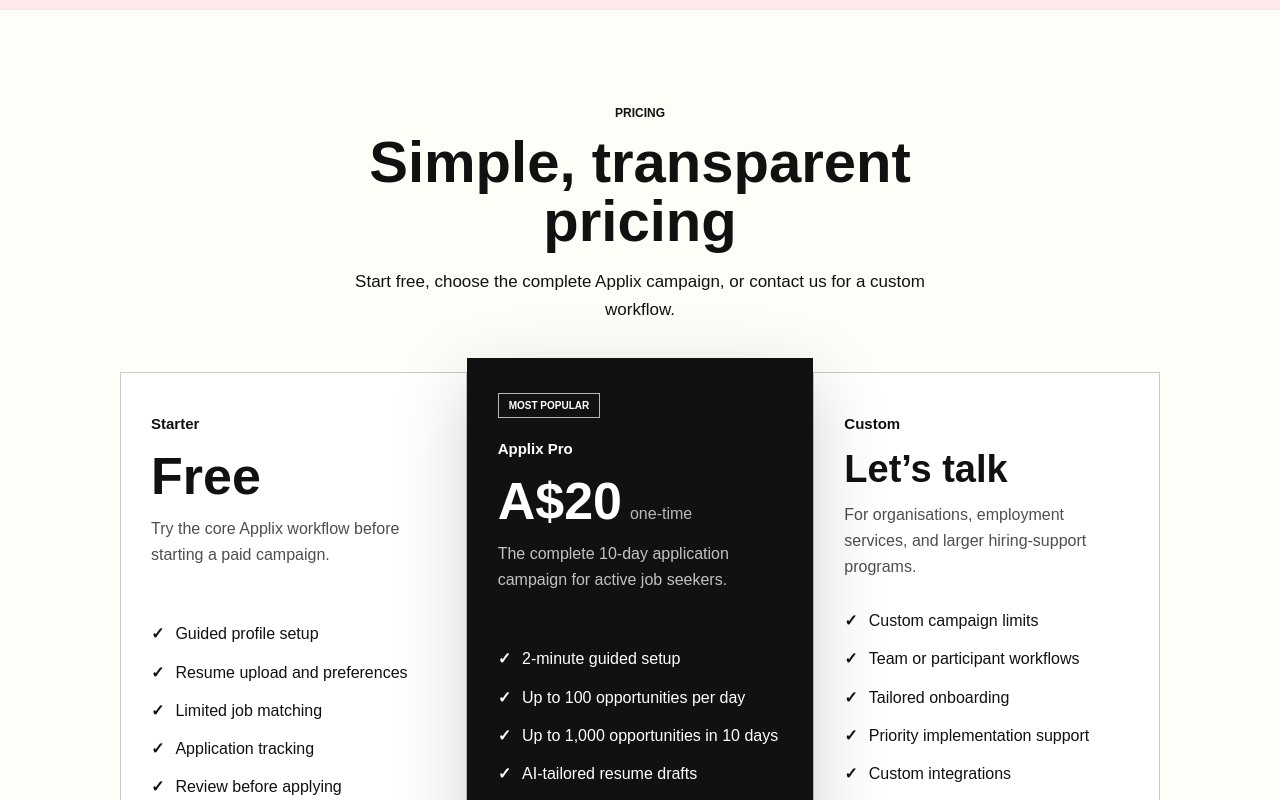
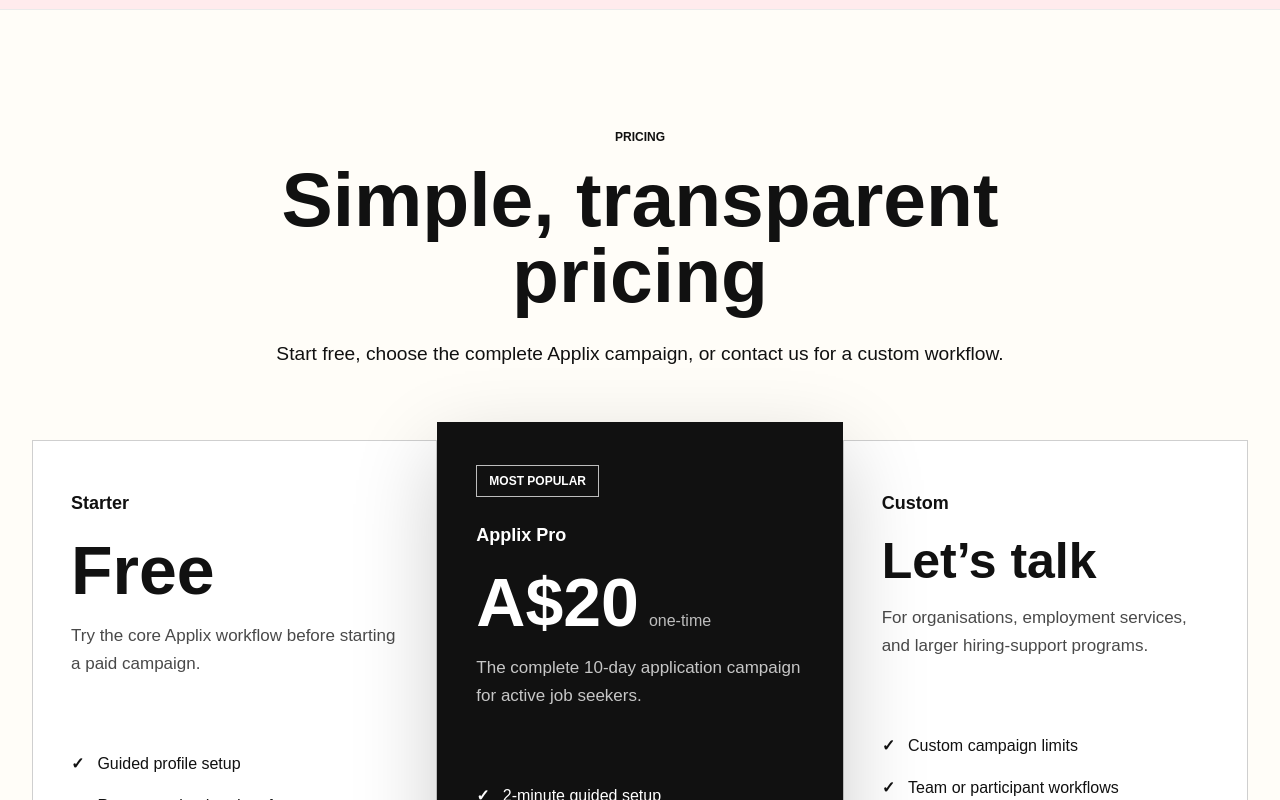
Before and after one commit to Calsie-ai/Calsie, a Next.js app in the folder frontend/: page / in a window 1280 px wide. Shown: the part 4420-5220 px from the top of the page. Built offline with nearby package versions, Linux system fonts and the light colour scheme.

Commit message:
Scale pricing section to match landing page

```diff
--- a/frontend/app/components/PricingSection.tsx
+++ b/frontend/app/components/PricingSection.tsx
@@ -50,8 +50,6 @@ const plans = [
   },
 ];
 
-const applixFont = "Arial, Helvetica, sans-serif";
-
 export default function PricingSection() {
   return (
     <section
@@ -60,22 +58,16 @@ export default function PricingSection() {
       style={{
         background: "#fffdf8",
         color: "#111111",
-        padding: "96px 20px 112px",
+        padding: "120px 32px 132px",
         scrollMarginTop: "88px",
-        fontFamily: applixFont,
+        fontFamily: "inherit",
       }}
     >
-      <div style={{ width: "min(1120px, 100%)", margin: "0 auto" }}>
-        <header style={{ textAlign: "center", maxWidth: "720px", margin: "0 auto 48px" }}>
+      <div style={{ width: "min(1380px, 100%)", margin: "0 auto" }}>
+        <header style={{ textAlign: "center", maxWidth: "900px", margin: "0 auto 70px" }}>
           <p
-            style={{
-              margin: "0 0 12px",
-              fontSize: "12px",
-              fontWeight: 800,
-              letterSpacing: "0.16em",
-              textTransform: "uppercase",
-              fontFamily: applixFont,
-            }}
+            className="applix-eyebrow"
+            style={{ margin: "0 0 18px", color: "#111111" }}
           >
             Pricing
           </p>
@@ -83,23 +75,22 @@ export default function PricingSection() {
             id="pricing-title"
             style={{
               margin: 0,
-              fontSize: "clamp(36px, 5vw, 58px)",
-              lineHeight: 1.02,
+              fontSize: "clamp(52px, 6vw, 82px)",
+              lineHeight: 0.98,
               fontWeight: 800,
-              letterSpacing: "-0.045em",
-              fontFamily: applixFont,
+              letterSpacing: "-0.055em",
+              fontFamily: "inherit",
             }}
           >
             Simple, transparent pricing
           </h2>
           <p
             style={{
-              margin: "18px auto 0",
-              maxWidth: "620px",
-              fontSize: "17px",
-              lineHeight: 1.65,
+              margin: "26px auto 0",
+              maxWidth: "760px",
+              fontSize: "clamp(18px, 1.5vw, 22px)",
+              lineHeight: 1.6,
               color: "#555",
-              fontFamily: applixFont,
             }}
           >
             Start free, choose the complete Applix campaign, or contact us for a custom workflow.
@@ -109,9 +100,9 @@ export default function PricingSection() {
         <div
           style={{
             display: "grid",
-            gridTemplateColumns: "repeat(auto-fit, minmax(270px, 1fr))",
+            gridTemplateColumns: "repeat(auto-fit, minmax(320px, 1fr))",
             alignItems: "stretch",
-            maxWidth: "1040px",
+            maxWidth: "1280px",
             margin: "0 auto",
           }}
         >
@@ -122,55 +113,59 @@ export default function PricingSection() {
                 position: "relative",
                 display: "flex",
                 flexDirection: "column",
-                minHeight: "590px",
-                padding: plan.featured ? "34px 30px 30px" : "42px 30px 30px",
-                border: plan.featured ? "1px solid #111" : "1px solid rgba(17,17,17,0.22)",
+                minHeight: "690px",
+                padding: plan.featured ? "42px 38px 38px" : "52px 38px 38px",
+                border: plan.featured ? "1px solid #111111" : "1px solid rgba(17,17,17,0.2)",
                 background: plan.featured ? "#111111" : "#ffffff",
                 color: plan.featured ? "#ffffff" : "#111111",
-                transform: plan.featured ? "translateY(-14px)" : "none",
-                boxShadow: plan.featured ? "0 24px 70px rgba(0,0,0,0.18)" : "none",
+                transform: plan.featured ? "translateY(-18px)" : "none",
+                boxShadow: plan.featured ? "0 30px 80px rgba(0,0,0,0.2)" : "none",
                 zIndex: plan.featured ? 2 : 1,
-                fontFamily: applixFont,
+                fontFamily: "inherit",
               }}
             >
               {plan.featured ? (
                 <span
                   style={{
                     alignSelf: "flex-start",
-                    marginBottom: "22px",
-                    padding: "6px 10px",
-                    border: "1px solid rgba(255,255,255,0.7)",
-                    fontSize: "10px",
+                    marginBottom: "28px",
+                    padding: "8px 12px",
+                    border: "1px solid rgba(255,255,255,0.72)",
+                    fontSize: "12px",
                     fontWeight: 800,
                     letterSpacing: "0.14em",
                     textTransform: "uppercase",
-                    fontFamily: applixFont,
                   }}
                 >
                   Most popular
                 </span>
               ) : null}
 
-              <p style={{ margin: 0, fontSize: "15px", fontWeight: 700, fontFamily: applixFont }}>{plan.name}</p>
-              <div style={{ display: "flex", alignItems: "baseline", gap: "8px", margin: "18px 0 14px" }}>
+              <p style={{ margin: 0, fontSize: "18px", fontWeight: 800 }}>{plan.name}</p>
+              <div style={{ display: "flex", alignItems: "baseline", gap: "10px", margin: "22px 0 18px" }}>
                 <strong
                   style={{
-                    fontSize: plan.price.length > 7 ? "38px" : "52px",
+                    fontSize: plan.price.length > 7 ? "50px" : "68px",
                     lineHeight: 1,
                     fontWeight: 800,
-                    letterSpacing: "-0.04em",
-                    fontFamily: applixFont,
+                    letterSpacing: "-0.05em",
                   }}
                 >
                   {plan.price}
                 </strong>
-                {plan.suffix ? <span style={{ opacity: 0.7, fontFamily: applixFont }}>{plan.suffix}</span> : null}
+                {plan.suffix ? <span style={{ opacity: 0.72, fontSize: "16px" }}>{plan.suffix}</span> : null}
               </div>
-              <p style={{ margin: 0, minHeight: "76px", lineHeight: 1.6, opacity: 0.74, fontFamily: applixFont }}>{plan.note}</p>
 
-              <div style={{ display: "grid", gap: "15px", margin: "30px 0" }}>
+              <p style={{ margin: 0, minHeight: "92px", fontSize: "17px", lineHeight: 1.65, opacity: 0.76 }}>
+                {plan.note}
+              </p>
+
+              <div style={{ display: "grid", gap: "18px", margin: "38px 0" }}>
                 {plan.features.map((feature) => (
-                  <div key={feature} style={{ display: "flex", gap: "11px", alignItems: "flex-start", lineHeight: 1.45, fontFamily: applixFont }}>
+                  <div
+                    key={feature}
+                    style={{ display: "flex", gap: "13px", alignItems: "flex-start", fontSize: "16px", lineHeight: 1.5 }}
+                  >
                     <span aria-hidden="true" style={{ fontWeight: 900 }}>✓</span>
                     <span>{feature}</span>
                   </div>
@@ -181,20 +176,19 @@ export default function PricingSection() {
                 href={plan.href}
                 style={{
                   marginTop: "auto",
-                  minHeight: "50px",
+                  minHeight: "58px",
                   display: "inline-flex",
                   alignItems: "center",
                   justifyContent: "center",
-                  padding: "0 18px",
+                  padding: "0 22px",
                   border: plan.featured ? "1px solid #ffffff" : "1px solid #111111",
                   background: plan.featured ? "#ffffff" : "#111111",
                   color: plan.featured ? "#111111" : "#ffffff",
                   textDecoration: "none",
-                  fontSize: "13px",
+                  fontSize: "14px",
                   fontWeight: 800,
-                  letterSpacing: "0.04em",
+                  letterSpacing: "0.05em",
                   textTransform: "uppercase",
-                  fontFamily: applixFont,
                 }}
               >
                 {plan.action}
@@ -203,7 +197,7 @@ export default function PricingSection() {
           ))}
         </div>
 
-        <p style={{ margin: "26px auto 0", textAlign: "center", color: "#666", fontSize: "13px", fontFamily: applixFont }}>
+        <p style={{ margin: "34px auto 0", textAlign: "center", color: "#666", fontSize: "15px" }}>
           Prices are shown in Australian dollars. You review and approve applications before they move forward.
         </p>
       </div>
```
